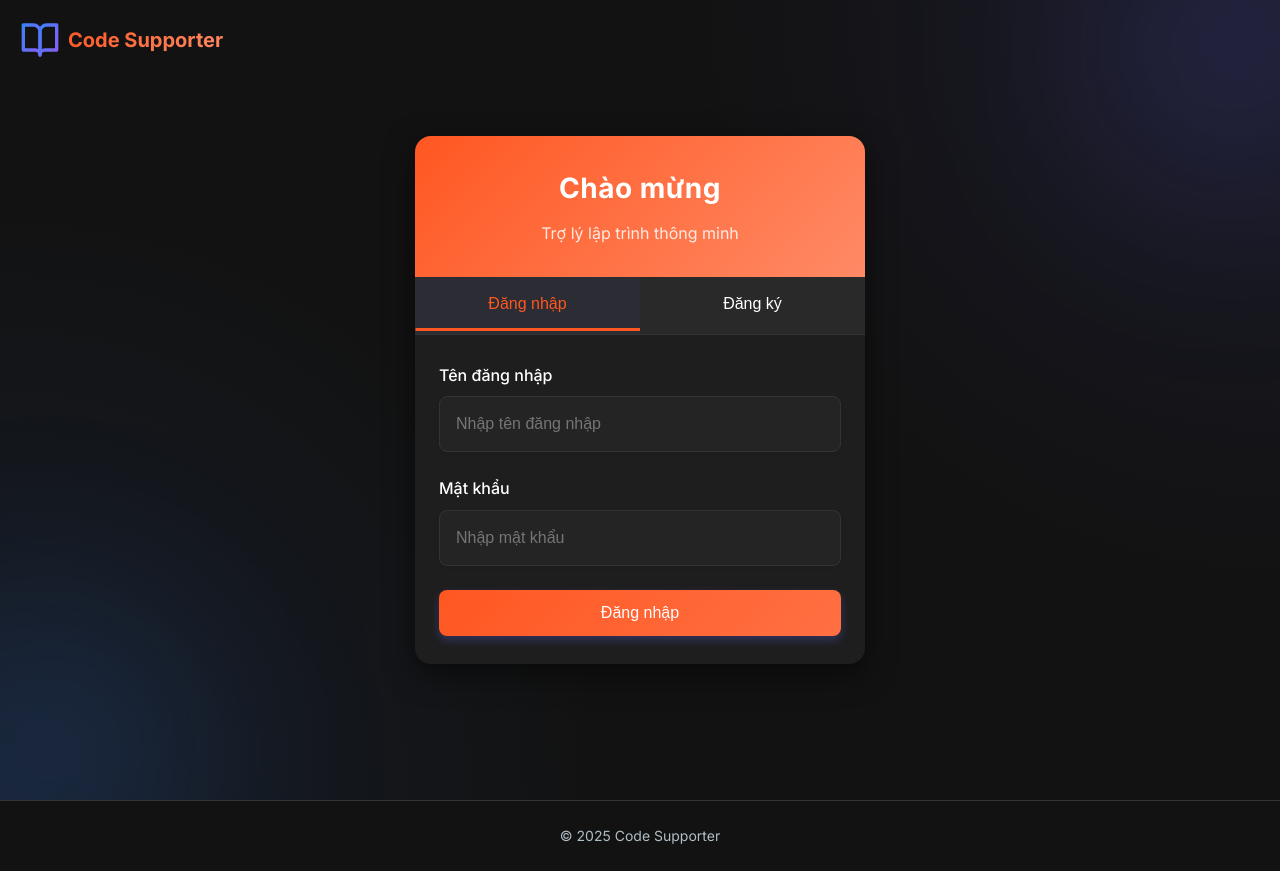
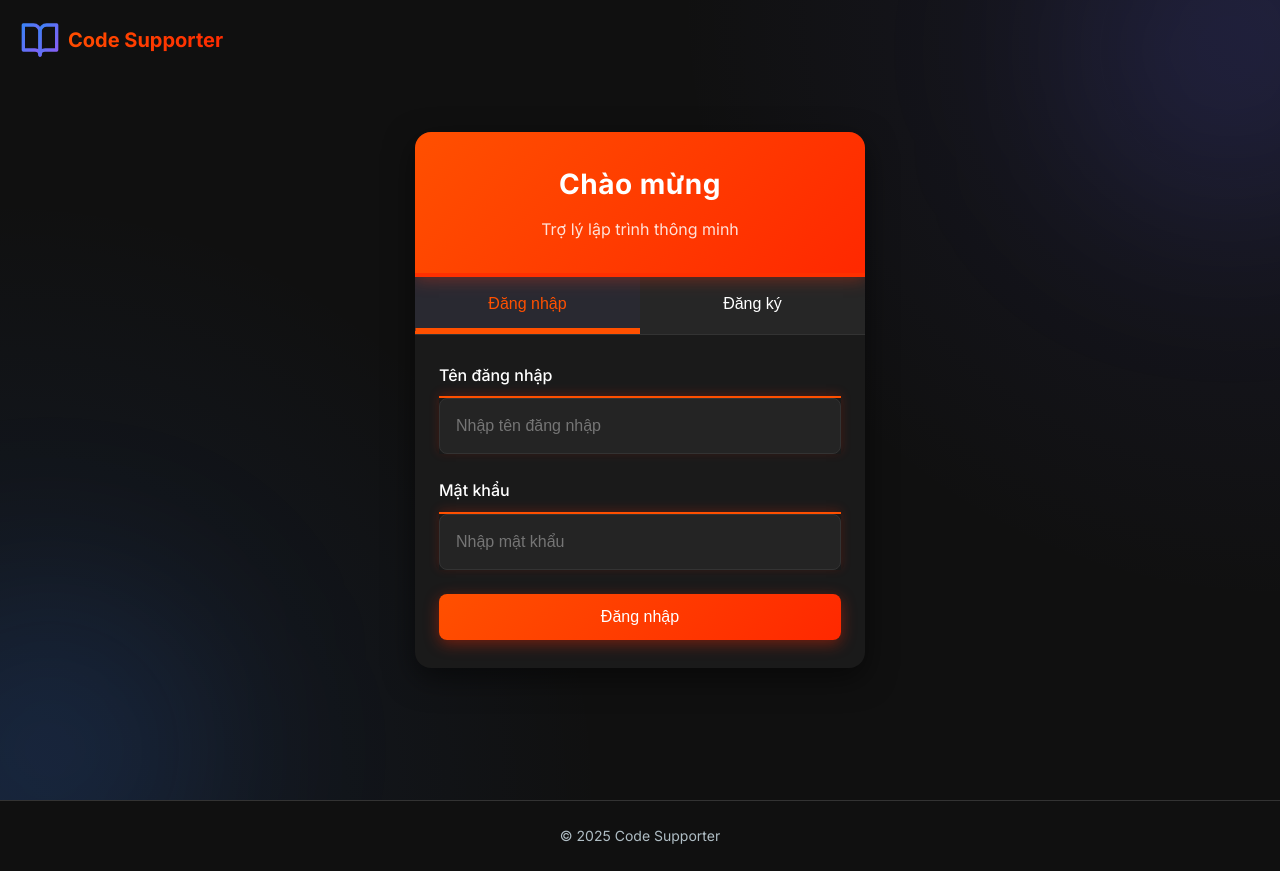
Before and after one commit to KhangChau12/code-supporter, a Flask app: page /login in a window 1280 px wide. Run offline with Flask 3, Linux system fonts and the light colour scheme.

Commit message:
impove the new style

```diff
--- a/static/css/style2.css
+++ b/static/css/style2.css
@@ -3,15 +3,15 @@
  */
 
  :root {
-    /* Lava Dark theme (default dark) */
-    --primary-color: #FF5722; /* Lava orange primary */
-    --primary-hover: #FF7043; /* Lighter lava for hover */
-    --secondary-color: #FF9800; /* Orange secondary */
-    --secondary-hover: #FFA726; /* Lighter orange */
+    /* Lava Dark theme with EXTRA VIBRANT lava orange (default dark) */
+    --primary-color: #FF5000; /* More vibrant lava orange primary */
+    --primary-hover: #FF6A00; /* Vibrant lava hover */
+    --secondary-color: #FF7800; /* Intense orange secondary */
+    --secondary-hover: #FF8C00; /* Darker orange */
     --text-color: #FFFFFF; /* Pure white for text */
     --text-muted: #B0BEC5; /* Light blue-grey for muted text */
-    --bg-color: #121212; /* Near black for background */
-    --card-bg: #1E1E1E; /* Slightly lighter black for cards */
+    --bg-color: #101010; /* Even darker black for background */
+    --card-bg: #1A1A1A; /* Slightly lighter black for cards */
     --border-color: #333333; /* Dark grey for borders */
     --error-color: #F44336; /* Red for errors */
     --success-color: #4CAF50; /* Green for success */
@@ -19,9 +19,9 @@
     --input-bg: #242424; /* Dark input background */
     --shadow-color: rgba(0, 0, 0, 0.5); /* Darker shadows */
     --code-bg: #1A1A1A; /* Slightly lighter black for code blocks */
-    --accent-color: #FF3D00; /* Deep lava accent */
-    --gradient-start: #FF5722; /* Lava orange */
-    --gradient-end: #FF8A65; /* Lighter lava */
+    --accent-color: #FF3000; /* Even deeper lava accent */
+    --gradient-start: #FF5000; /* Super vibrant lava orange */
+    --gradient-end: #FF2800; /* Intense red-orange */
     --transition-speed: 0.3s;
 }
 
@@ -48,7 +48,34 @@ body.light-mode {
     --transition-speed: 0.3s;
 }
 
-/* Add some lava-themed enhancement classes */
+/* Additional styles for the chat page */
+.app-header {
+    border-bottom: 2px solid var(--primary-color);
+    box-shadow: 0 2px 10px rgba(255, 40, 0, 0.3);
+}
+
+.brand h1, #username-display, .Code, .Supporter {
+    color: var(--primary-color) !important;
+    text-shadow: 0 0 5px rgba(255, 40, 0, 0.3);
+}
+
+.input-container {
+    border-top: 2px solid var(--primary-color);
+    box-shadow: 0 -2px 10px rgba(255, 40, 0, 0.2);
+}
+
+#message-input:focus {
+    border-color: var(--primary-color);
+    box-shadow: 0 0 0 2px rgba(255, 80, 0, 0.3);
+}
+
+/* Glowing effect for the logo and buttons */
+.brand, .nav-link:hover, #theme-toggle:hover, #logout-button:hover {
+    color: var(--primary-color) !important;
+    box-shadow: 0 0 15px rgba(255, 80, 0, 0.4);
+}
+
+/* Add some ultra vibrant lava-themed enhancement classes */
 .lava-card {
     border-left: 3px solid var(--primary-color);
     transition: all 0.3s ease;
@@ -87,17 +114,107 @@ body.light-mode {
 
 /* Enhanced styling for the chat interface */
 .message.bot-message {
-    border-left: 3px solid var(--primary-color);
+    border-left: 4px solid var(--primary-color); /* Thicker border */
+    box-shadow: -2px 0 8px rgba(255, 80, 0, 0.3); /* Glow effect on border */
 }
 
 .message.user-message {
     background: linear-gradient(135deg, var(--primary-color), var(--accent-color));
+    box-shadow: 0 4px 15px rgba(255, 40, 0, 0.3); /* Add glow effect */
 }
 
 #send-button {
     background: linear-gradient(135deg, var(--primary-color), var(--accent-color));
+    box-shadow: 0 4px 12px rgba(255, 40, 0, 0.5); /* Stronger glow */
+}
+
+#send-button:hover {
+    box-shadow: 0 4px 15px rgba(255, 40, 0, 0.7); /* Even stronger glow on hover */
+    transform: translateY(-2px);
 }
 
 .cs-chat-button, .cs-send-button {
     background: linear-gradient(135deg, var(--primary-color), var(--accent-color));
+    box-shadow: 0 4px 12px rgba(255, 40, 0, 0.5); /* Stronger glow */
 }
+
+/* Login page specific styling - with more oranges as requested */
+.auth-header {
+    background: linear-gradient(135deg, #FF5000, #FF2800); /* SUPER intense orange gradient */
+    padding: 30px 24px;
+    text-align: center;
+    border-bottom: 4px solid #FF3000; /* Vibrant orange border */
+    box-shadow: 0 4px 15px rgba(255, 40, 0, 0.3); /* Extra glow effect */
+}
+
+.auth-button,
+.primary-button,
+button[id*="login-button"],
+button[id*="register-button"] {
+    background: linear-gradient(135deg, #FF5000, #FF2800); /* SUPER intense orange gradient */
+    border: none;
+    box-shadow: 0 4px 15px rgba(255, 40, 0, 0.4); /* Stronger glow */
+    transition: all 0.3s ease;
+}
+
+.auth-button:hover,
+.primary-button:hover,
+button[id*="login-button"]:hover,
+button[id*="register-button"]:hover {
+    background: linear-gradient(135deg, #FF6000, #FF3800); /* Slightly lighter on hover */
+    box-shadow: 0 6px 20px rgba(255, 40, 0, 0.6); /* Stronger glow on hover */
+    transform: translateY(-2px);
+}
+
+.auth-tab.active {
+    color: #FF5000; /* Match active tab color to new vibrant orange */
+    border-bottom-color: #FF5000;
+}
+
+.auth-tab.active:before {
+    background-color: #FF5000;
+}
+
+/* Add gradient background to auth container */
+.auth-container {
+    background: linear-gradient(135deg, #121212 0%, #1A1A1A 100%),
+                radial-gradient(circle at top right, rgba(255, 69, 0, 0.2) 0%, transparent 50%),
+                radial-gradient(circle at bottom left, rgba(255, 109, 36, 0.2) 0%, transparent 50%);
+    background-blend-mode: normal;
+}
+
+/* Special effects for code blocks and other highlights */
+pre, .code-block {
+    border-left: 4px solid var(--primary-color);
+    box-shadow: 0 4px 15px rgba(255, 40, 0, 0.2);
+}
+
+pre .copy-code-btn, .copy-button {
+    background-color: var(--primary-color);
+    color: white;
+    box-shadow: 0 2px 6px rgba(255, 40, 0, 0.4);
+}
+
+pre .copy-code-btn:hover, .copy-button:hover {
+    background-color: var(--secondary-color);
+    box-shadow: 0 2px 8px rgba(255, 40, 0, 0.6);
+}
+
+/* Super vibrant effect for links and interactive elements */
+a, .interactive, .clickable, .selectable {
+    color: var(--primary-color);
+    transition: all 0.3s;
+}
+
+a:hover, .interactive:hover, .clickable:hover, .selectable:hover {
+    color: var(--secondary-color);
+    text-shadow: 0 0 5px rgba(255, 120, 0, 0.5);
+}
+
+/* How to apply this theme:
+ * 1. Add this CSS file to your project
+ * 2. Link it in your HTML after the original style.css
+ * 3. Or copy the :root variables into your existing style.css
+ *
+ * This theme is ULTRA VIBRANT with extra lava orange for maximum impact!
+ */
```
